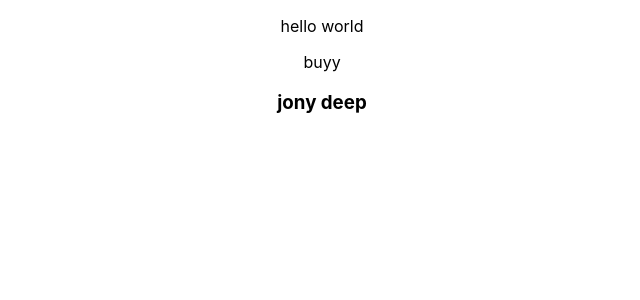
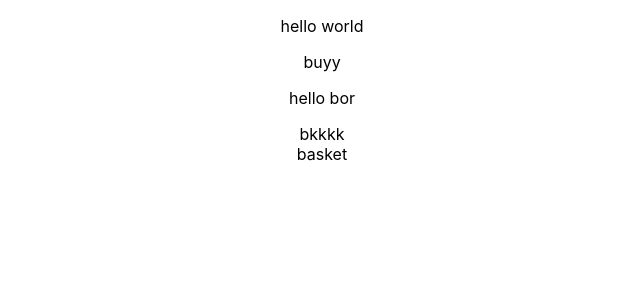
Before and after one commit to Arayik2010/gitTest, a React (Create React App) app: page / in a window 1280 px wide. Shown: the top 300 px of the page, without its empty margins (318-958 px from the left). Built offline with nearby package versions, Linux system fonts and the light colour scheme.

Commit message:
Revert "Added h3"
This reverts commit eb76160811576c1175cd026ec0cf26e73a117542.

```diff
--- a/src/App.js
+++ b/src/App.js
@@ -5,8 +5,9 @@ function App() {
     <div className="App">
         <p>hello world</p>
         <div>buyy</div>
-        <h3>jony deep</h3>
-
+        <p>hello bor</p>
+        <div>bkkkk</div>
+        <span>basket</span>
     </div>
   );
 }
```
